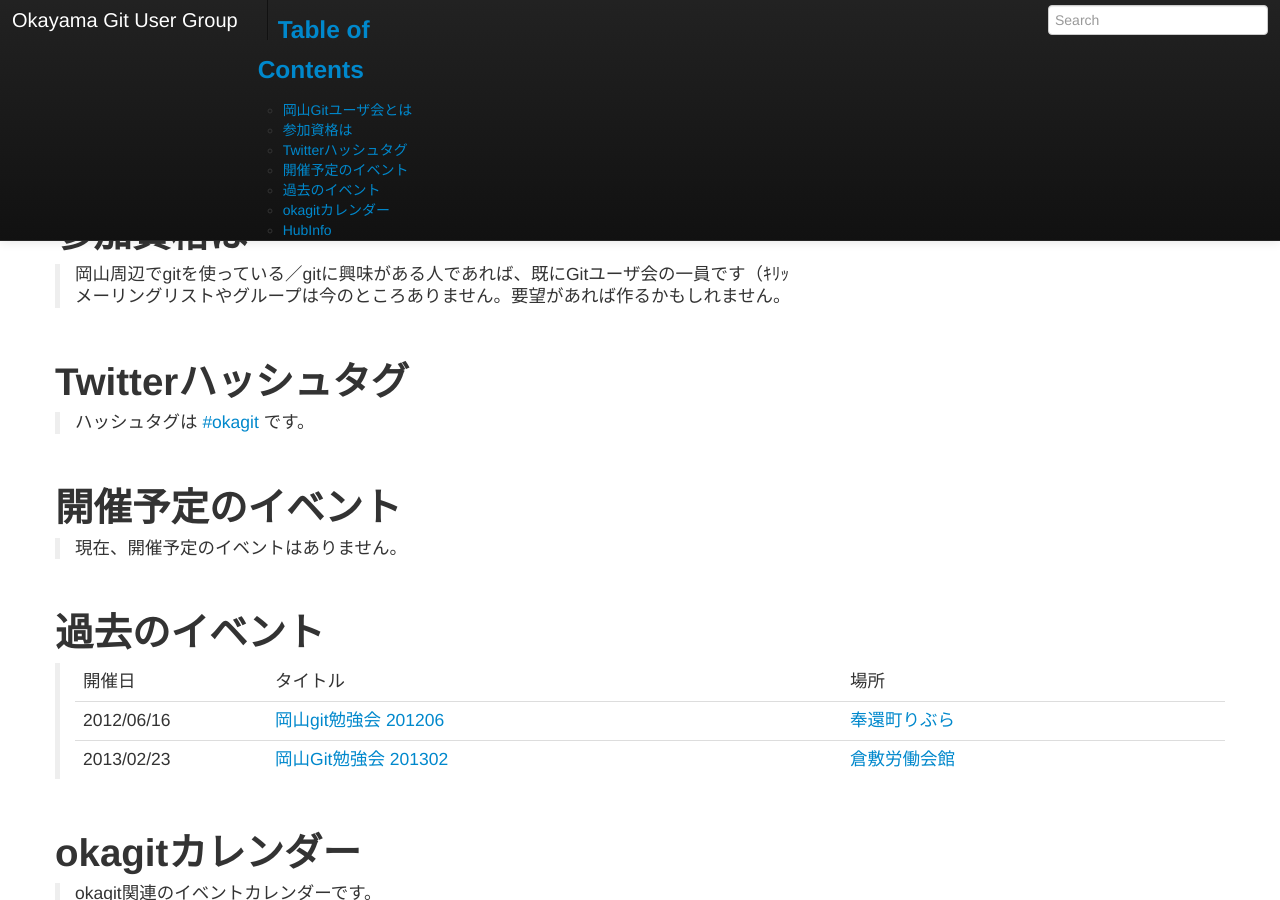
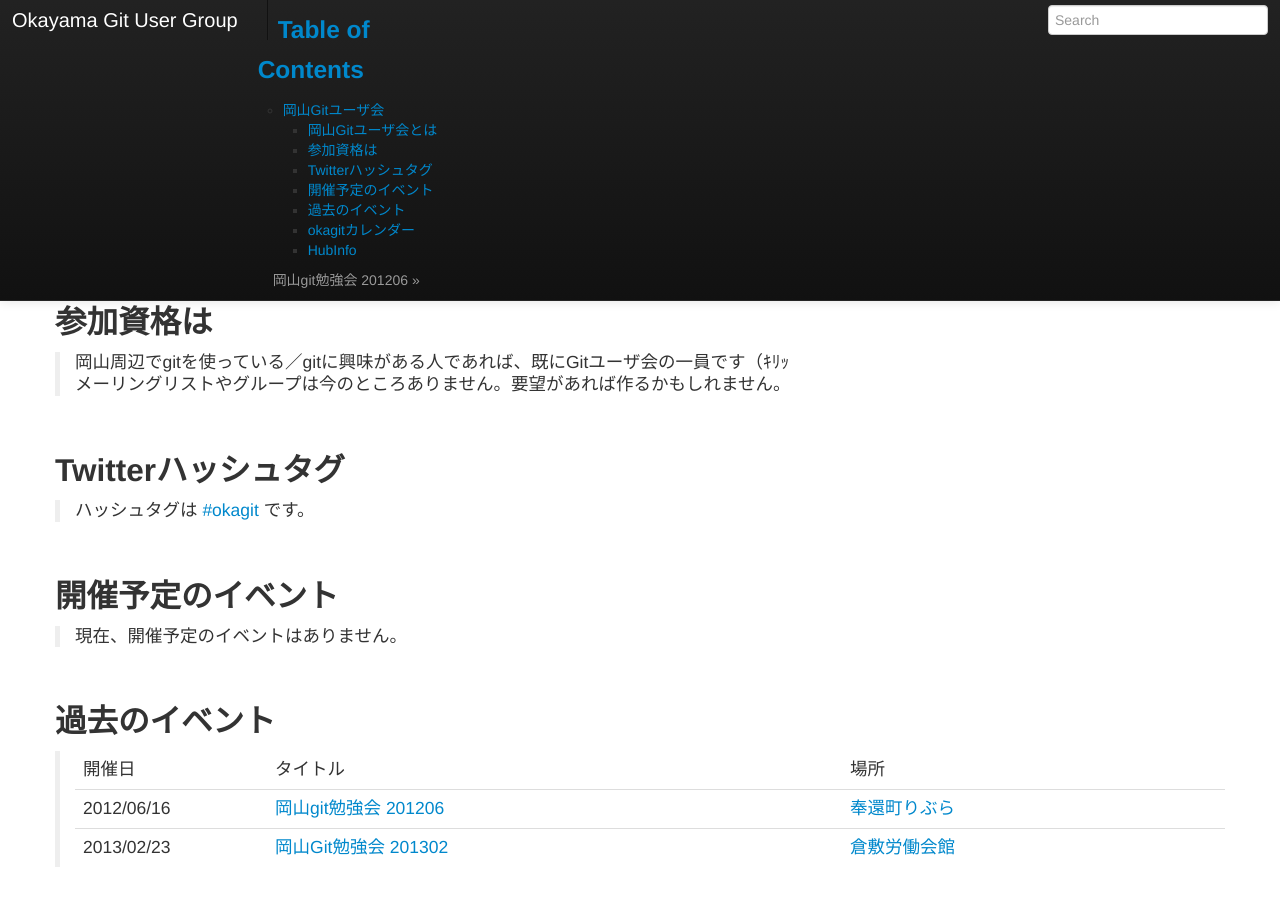
Before and after one commit to okagit/okagit, a Sphinx documentation site: the page built from source/index.rst, in a window 1280 px wide and 900 px high. Built offline with Sphinx 7.4.7, drawn with Linux system fonts in a browser that asks for light colours.

Commit message:
Add sitemap
サイトマップ作成用にディレクティブを修正

```diff
--- a/source/index.rst
+++ b/source/index.rst
@@ -2,7 +2,18 @@
 .. title:: トップページ - 岡山Gitユーザ会
 
 .. toctree::
-   :maxdepth: 2
+   :titlesonly:
+   :hidden:
+
+   self
+   _events/study201206
+   _events/study201302
+
+|
+
+===============
+岡山Gitユーザ会
+===============
 
 |
 
```
